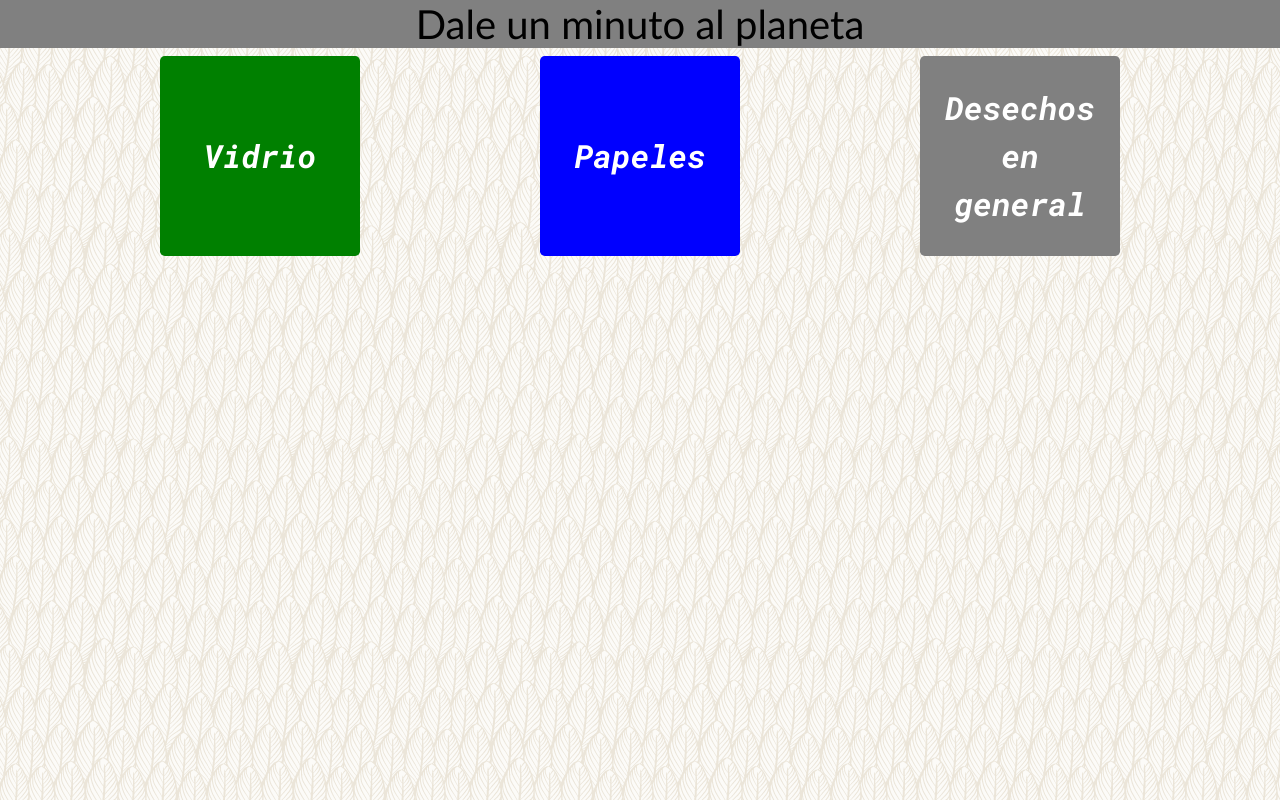
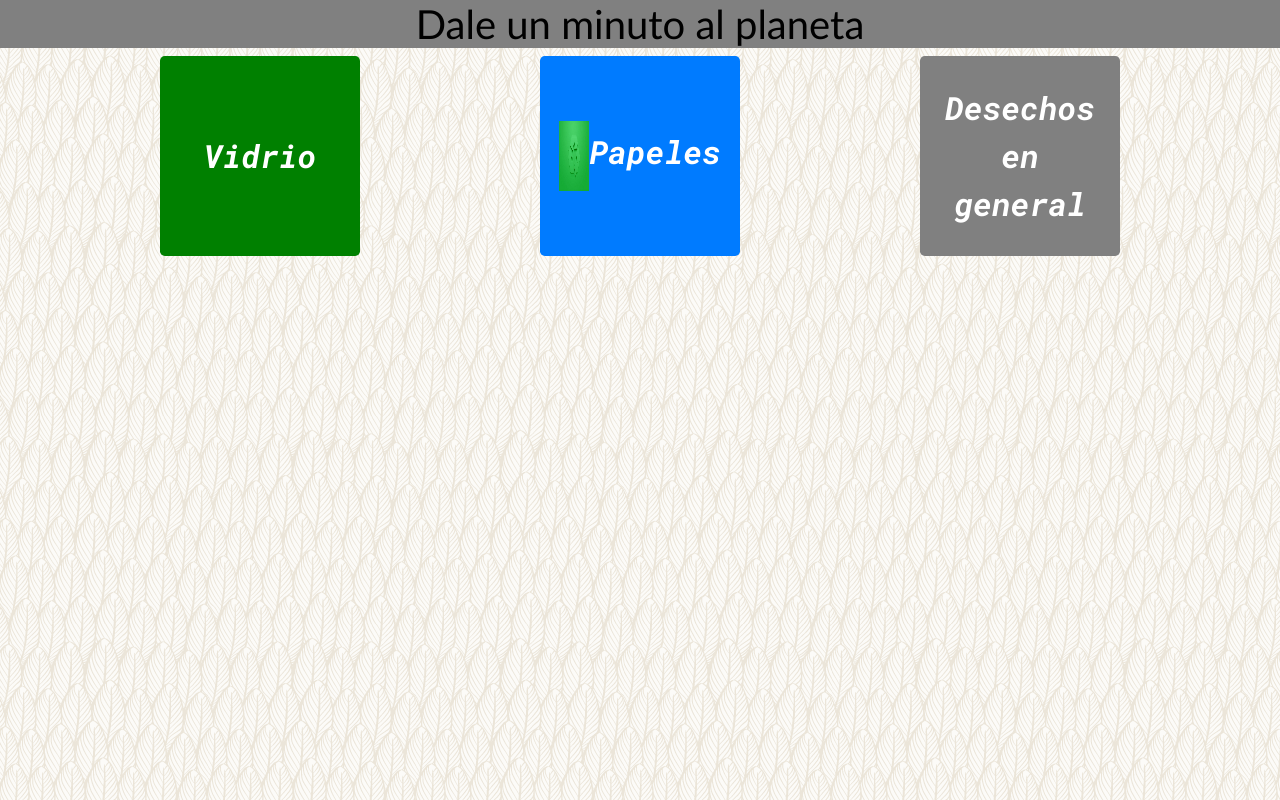
Before and after one commit to jp0617/dumap, an Angular app: page / in a window 1280 px wide. Built offline with nearby package versions, Linux system fonts and the light colour scheme.

Commit message:
Cambio estilo de botones

```diff
--- a/src/app/Components/menu/menu.component.html
+++ b/src/app/Components/menu/menu.component.html
@@ -6,8 +6,7 @@
         </div>
         <br>
         <div class="col">
-            <button type="button" class="btnPapers btn-primary btn-lg">Papeles</button>
-        </div>
+            <button id="imag" type="submit" class="btnPapers btn-primary btn-lg" (click)="glass()"><img id="imagen" src="../../../assets/img/green.jpg" height="70px" width="30px" />Papeles</button>        </div>
         <br>
         <div class="col">
             <button class="btnGeneral btn-primary btn-lg">Desechos en general</button>
--- a/src/app/Components/menu/menu.component.scss
+++ b/src/app/Components/menu/menu.component.scss
@@ -21,7 +21,7 @@ h1{
     width:200px ;
 }
 .btnPapers{
-    background-color:blue;
+    border-color:blue;
     font-family: 'Roboto Mono', monospace;
     font-size: xx-large;
     border-style: none;
```
